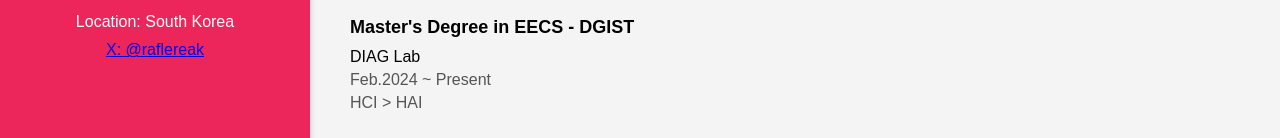
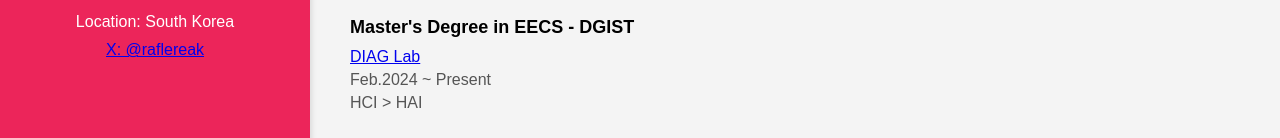
Before and after one commit to raflereak/raflereak.github.io, a plain HTML site: page index.html in a window 1280 px wide. Shown: the part 585-723 px from the top of the page. Drawn offline with Linux system fonts and the light colour scheme.

Commit message:
Update index.html

```diff
--- a/index.html
+++ b/index.html
@@ -121,7 +121,7 @@
     <h2>Education</h2>
     <div class="info">
         <h3>Master's Degree in EECS - DGIST</h3>
-        <A herf="https://diag.kr/" target="_blank">DIAG Lab</A>
+        <A href="https://diag.kr/" target="_blank">DIAG Lab</A>
         <p>Feb.2024 ~ Present</p>
         <p>HCI > HAI</p>
         <!-- <p>Government Project</p>
```
